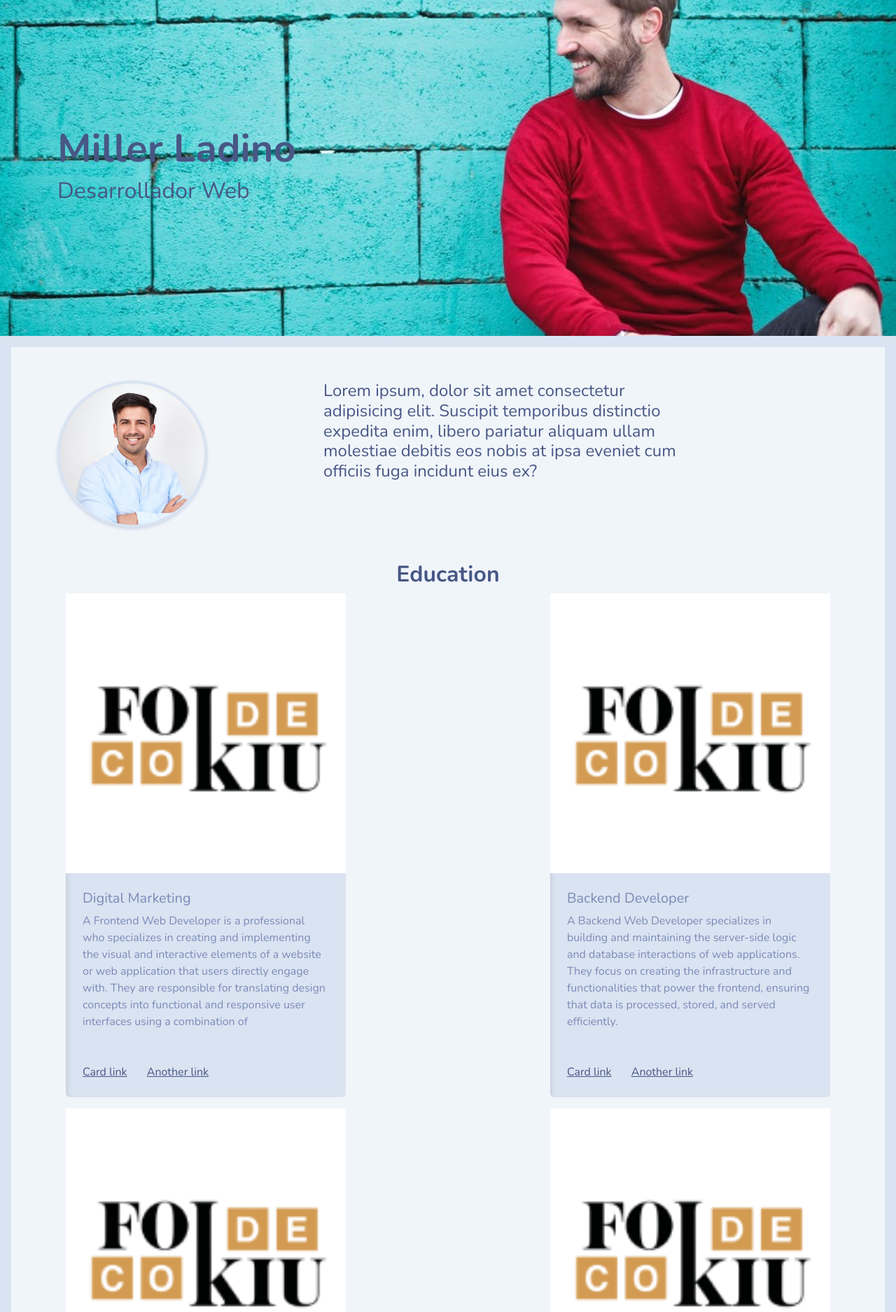
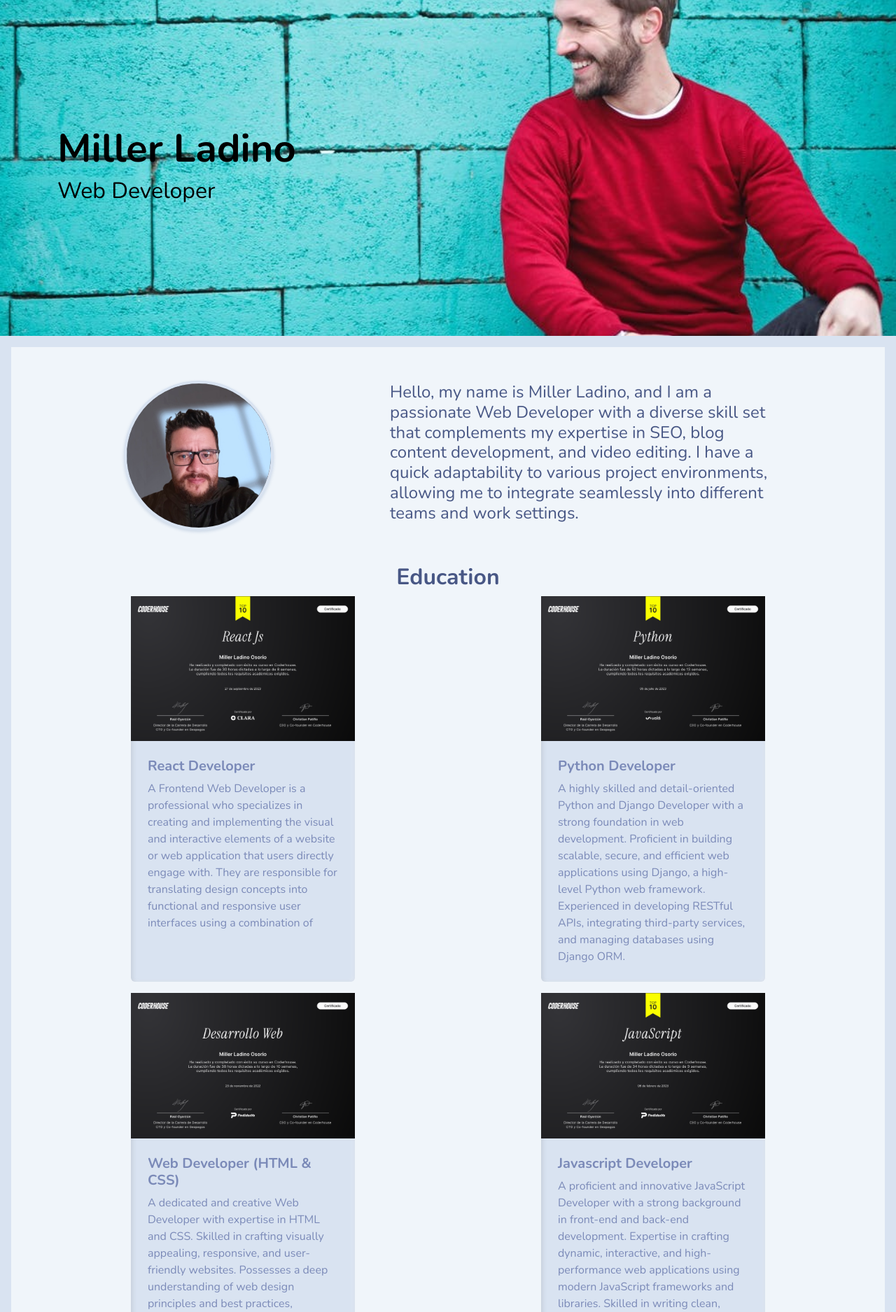
Before and after one commit to millertsu1/Django_web_portfolio, a Django app: page /about-me/ in a window 1280 px wide. Shown: the part 72-1947 px from the top of the page at 70% size. Run offline with Django 5.2, Linux system fonts and the light colour scheme; data comes from the database, SQL or seed files in the repository; some libraries are stand-ins or nearby versions.

```diff
--- a/about/models.py
+++ b/about/models.py
@@ -1,5 +1,6 @@
 from django.db import models
 from django.utils import timezone
+from portfolio.models import Tag
 
 
 """ Modelo para formación """
@@ -25,16 +26,29 @@ class Education(models.Model):
 class Job(models.Model):
     name = models.CharField(max_length=50)
     description = models.TextField()
-    image = models.ImageField(upload_to='jobs/')
-    date = models.DateField()
-    duration = models.IntegerField()
+    company_name = models.CharField(max_length=100, default='Unknown')
+    location = models.CharField(max_length=100, blank=True, null=True)
+
+    MODALITY_CHOICES = [
+        ('remote', 'Remote'),
+        ('hybrid', 'Hybrid'),
+        ('onsite', 'Onsite'),
+    ]
+
+    work_mode = models.CharField(max_length=10, choices=MODALITY_CHOICES, default='onsite')
+    responsibilities = models.TextField(blank=True, null=True)
+    technologies_used = models.ManyToManyField(Tag, blank=True)
+    achievements = models.TextField(blank=True, null=True)
+    start_date = models.DateField()
+    end_date = models.DateField(blank=True, null=True)
+
     created = models.DateTimeField(auto_now_add=True)
     updated = models.DateTimeField(auto_now=True)
 
     class Meta:
         verbose_name = 'Job'
         verbose_name_plural = 'Jobs'
-        ordering = ['-date']
+        ordering = ['-end_date']
 
     def __str__(self):
         return self.name
--- a/about/templates/about/about.html
+++ b/about/templates/about/about.html
@@ -7,10 +7,10 @@
 {% block title-header %}
 
 <div>
-    <h1 class="display-4 fw-bold">Miller Ladino</h1>
+    <h1 class="display-4 fw-bold text-body-emphasis">Miller Ladino</h1>
 </div>
 <div>
-    <h3 class="fs-2">Desarrollador Web</h3>
+    <h3 class="fs-2 text-body-emphasis">Web Developer</h3>
 </div>
 
 {% endblock %}
@@ -21,41 +21,40 @@
 
 {% load static %}
 
-<div class="row d-flex">
+<div class="row d-flex align-items-center justify-content-center">
     <div class="col-4 offset-md-auto">
-        <img class="img-fluid img-thumbnail img-circle img-perfil " src={% static 'core/img/foto-perfil.png' %} alt="">
+        <img class="img-fluid img-thumbnail img-circle img-perfil " src={% static 'core/img/avatar_Miller.jpg' %} alt="">
     </div>
+
     <div class="col-6">
-        <h4>Lorem ipsum, dolor sit amet consectetur adipisicing elit. Suscipit temporibus distinctio expedita enim,
-            libero pariatur aliquam ullam molestiae debitis eos nobis at ipsa eveniet cum officiis fuga incidunt eius
-            ex?</h4>
+        <h4>Hello, my name is Miller Ladino, and I am a passionate Web Developer with a diverse skill set that complements my expertise in SEO, blog content development, and video editing. I have a quick adaptability to various project environments, allowing me to integrate seamlessly into different teams and work settings. </h4>
     </div>
 </div>
 
-<div class="row pt-5">
-    <div class="col-12">
+<div class="d-flex justify-content-center pt-5">
+    <div class="col-10">
 
         <h2 class="fw-bold text-center">Education</h2>
-<div class=" container-fluid d-flex justify-content-between flex-wrap row-gap-3">
+        <div class=" container d-flex justify-content-between flex-wrap row-gap-3">
             {% for education in educations %}
 
-        <div class="card d-flex " style="width: 25rem;">
-            <img src={{ education.image.url }} class="card-img-top" alt={{ education.name }} >
+            <div class="card d-flex " style="width: 20rem;">
+                <img src={{ education.image.url }} class="card-img-top" alt={{ education.name }}>
                 <div class="card-body">
-                <h5 class="card-title">{{ education.name }}</h5>
+                    <h5 class="card-title fw-bold">{{ education.name }}</h5>
                     <p class="card-text">{{ education.description }}</p>
                 </div>
 
-            <div class="card-body">
+                <!-- <div class="card-body">
                     <a href="#" class="card-link">Card link</a>
                     <a href="#" class="card-link">Another link</a>
-            </div>
+                </div> -->
             </div>
 
             {% endfor %}
         </div>
 
-        <h2 class="fw-bold">Conocimientos</h2>
+        <h2 class="fw-bold text-center mt-5">Conocimientos</h2>
         <section class="skills" id="skills">
             <div class="skills__container" id="skills">
                 {% for skill in skills %}
--- a/portfolio/templates/portfolio/portfolio.html
+++ b/portfolio/templates/portfolio/portfolio.html
@@ -21,14 +21,14 @@
 
 {% for project in page_obj %}
 <div class="card my-5">
-    <div class="card-body d-flex">
+    <div class="card-body d-flex align-items-center">
         <div class="col-lg-3 col-md-4 offset-lg-1 mx-3">
-            <img class="img-fluid" src="{{ project.image.url }}" alt="" data-bs-toggle="modal" data-bs-target="#modal{{ project.id }}">
+            <img class="img-fluid rounded" src="{{ project.image.url }}" alt="" data-bs-toggle="modal" data-bs-target="#modal{{ project.id }}">
         </div>
         <div>
             <h4 class="card-title">{{ project.title }}</h4>
             {% for tag in project.tags.all %}
-            <span class="badge" style="background-color: {{ tag.color }};">{{ tag.name }}</span>
+            <span class="badge mb-3" style="background-color: {{ tag.color }};">{{ tag.name }}</span>
             {% endfor %}
             <p class="card-text">{{ project.description }}</p>
             {% if project.demo %}
```
Also changed, not shown: core/templates/core/base-old.html (deleted, +0 -28 lines), about/migrations/0009_alter_job_options_rename_date_job_start_date_and_more.py (added), about/migrations/0010_remove_job_technologies_used_alter_job_work_mode_and_more.py (added), about/views.py (line endings or trailing spaces), core/static/core/img/avatar_Miller.jpg (added), core/static/core/img/foto-perfil.png (deleted), db.sqlite3, media/education/javascript_developer.png (added), media/education/python_developer.png (added), media/education/react_developer.png (added), media/education/web_developer.png (added). Lines whose indentation alone changed are shown as unchanged.
